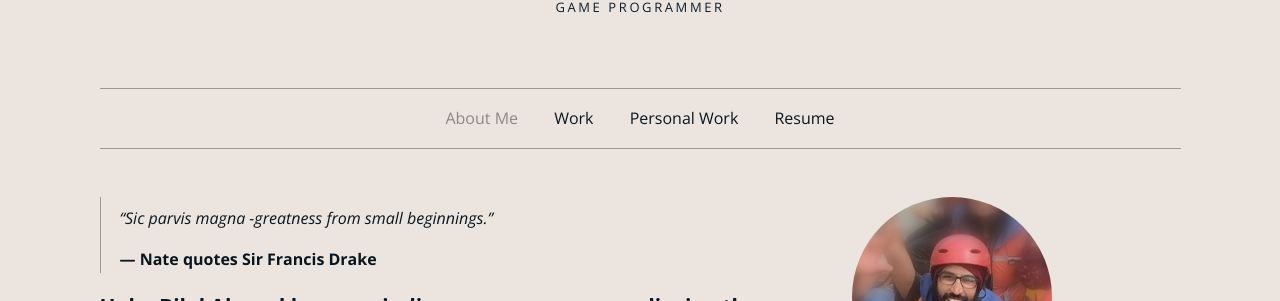
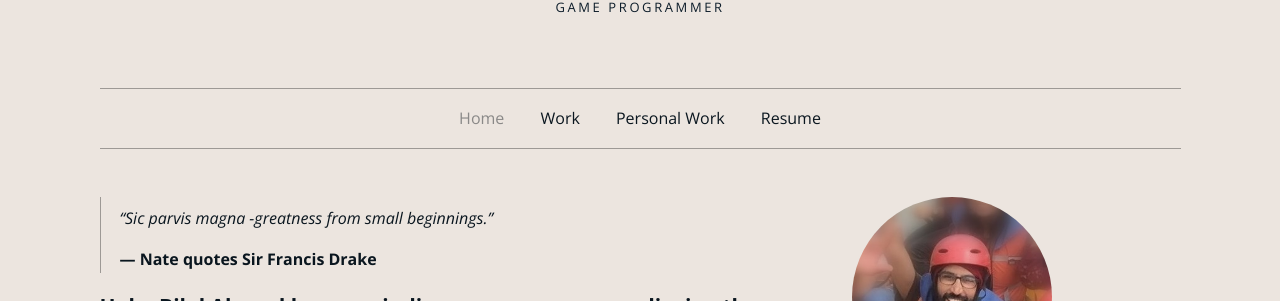
Before and after one commit to EhmedBelal/ehmedbelal.github.io, a Jekyll site: the page built from _pages/about.html, in a window 1280 px wide and 900 px high. Shown: the part 156-457 px from the top of the window. Built offline with Jekyll 4.4.1, drawn with Linux system fonts in a browser that asks for light colours.

Commit message:
Content edit

```diff
--- a/_includes/nav.html
+++ b/_includes/nav.html
@@ -12,7 +12,7 @@
 <div class="small-12 medium-12 large-12 small-centered columns">
 	<nav>
 		<ul class="inline-list-custom">
-			<li><a href="/" {% if page.navid == 'about' %} class="current" {% endif %}>About Me</a></li>
+			<li><a href="/" {% if page.navid == 'about' %} class="current" {% endif %}>Home</a></li>
 			<li><a href="/work/" {% if page.navid == 'work' %} class="current" {% endif %}>Work</a></li>
 			<li><a href="/sideprojects/" {% if page.navid == 'sideprojects' %} class="current" {% endif %}>Personal Work</a></li>
 			<li><a href="/assets/files/resume.pdf" target="_blank">Resume</a></li>
```
